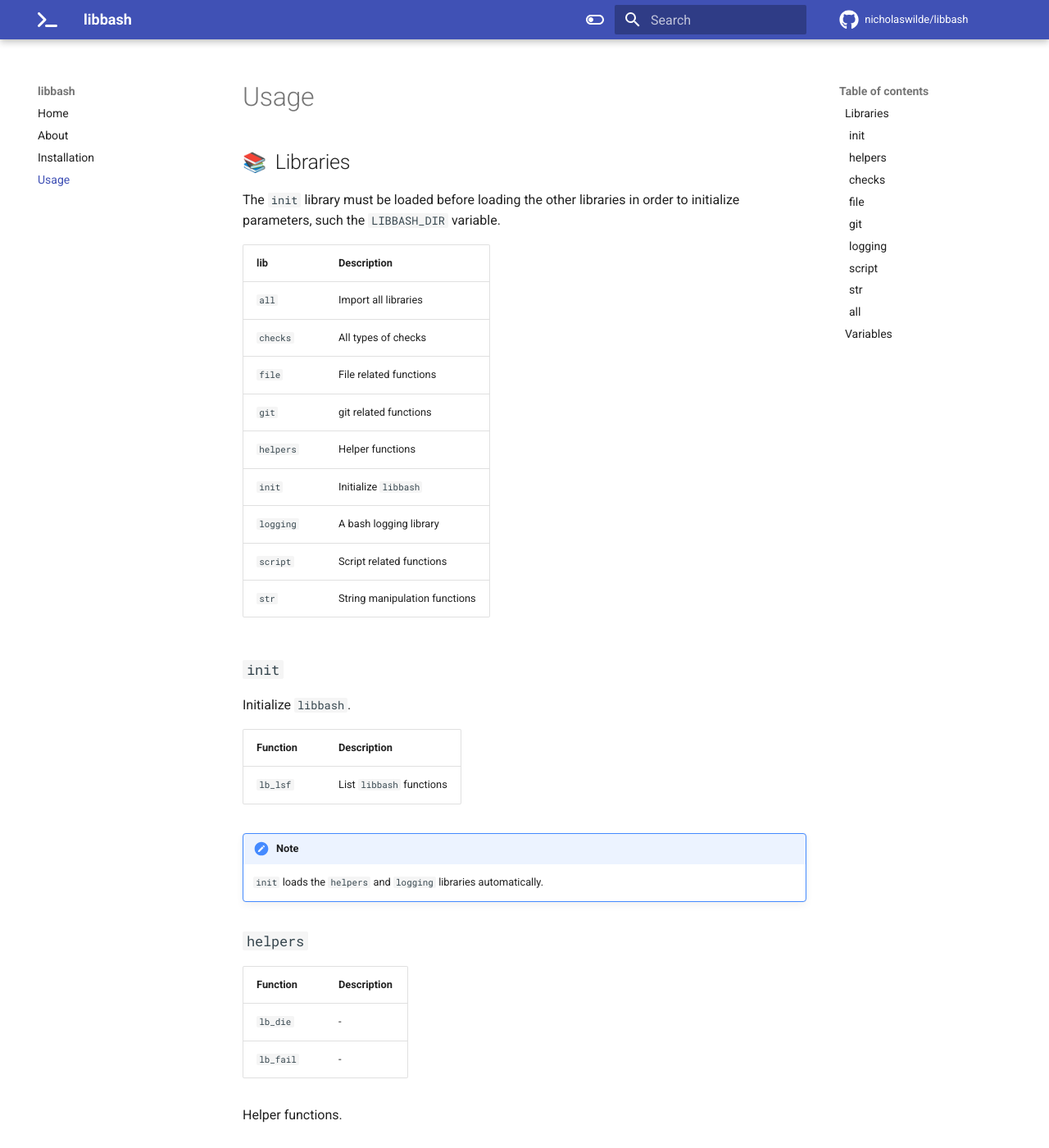
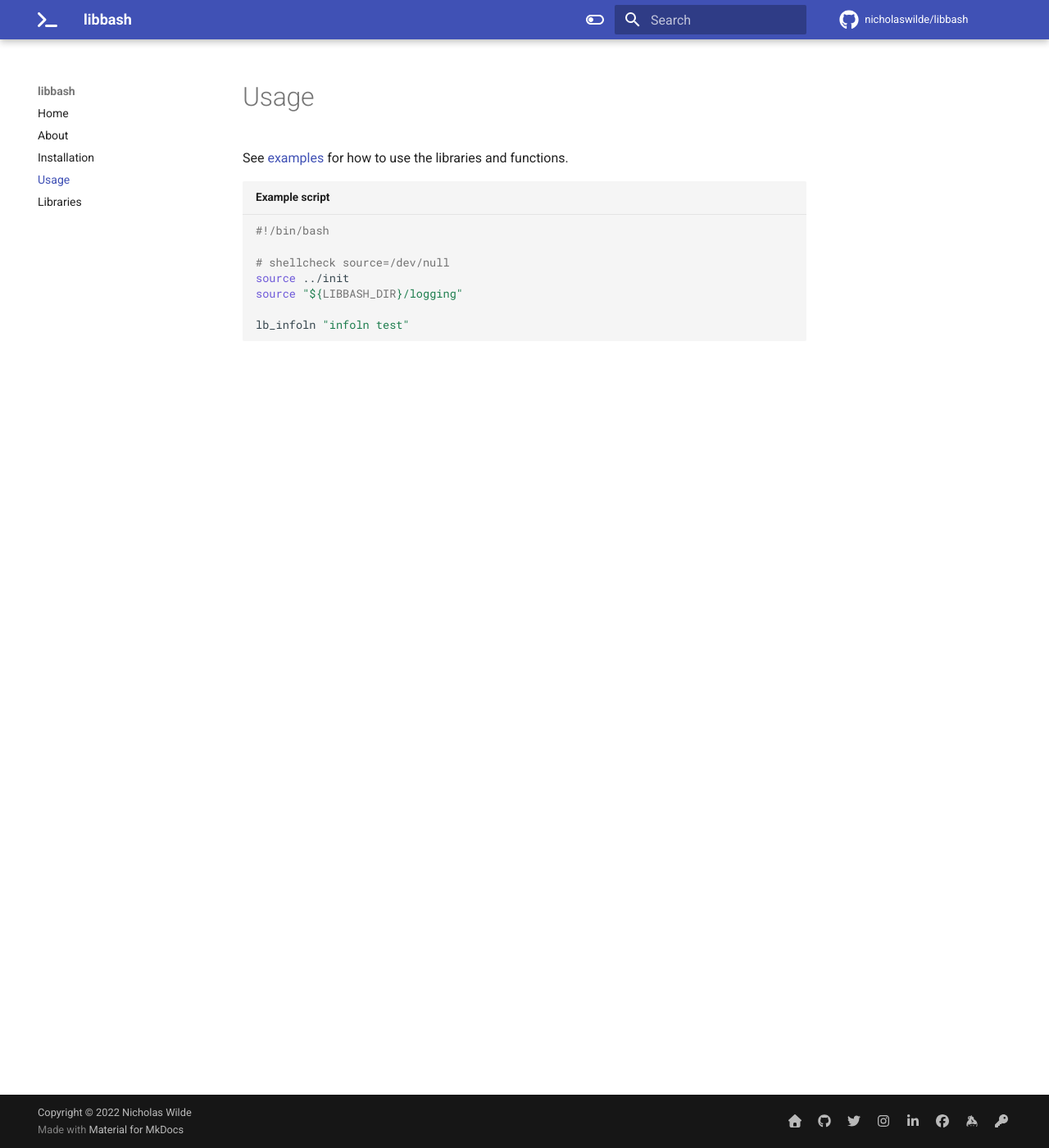
Before and after one commit to nicholaswilde/bash-lib, an MkDocs documentation site: the page built from docs/usage.md, in a window 1280 px wide and 1400 px high. Shown: the whole window at 82% size. Built offline with MkDocs 1.6.1 and Material for MkDocs 9.7.7, drawn with Linux system fonts in a browser that asks for light colours; emoji names are drawn with the system emoji font; comment, search, counter and statistics services are not loaded; some of the changed text lies outside the part shown.

Commit message:
feat: update pages
Signed-off-by: nιcнolaѕ wιlde <ncwilde43@gmail.com>

````diff
--- a/docs/usage.md
+++ b/docs/usage.md
@@ -1,81 +1,15 @@
 # Usage
 
-## :books:&nbsp; Libraries
+See [examples][1] for how to use the libraries and functions.
 
-The `init` library must be loaded before loading the other libraries in order to initialize parameters, such the
-`LIBBASH_DIR` variable.
+```shell title="Example script"
+#!/bin/bash
 
-| lib       | Description                   |
-|-----------|:------------------------------|
-| `all`     | Import all libraries          |
-| `checks`  | All types of checks           |
-| `file`    | File related functions        |
-| `git`     | git related functions         |
-| `helpers` | Helper functions              |
-| `init`    | Initialize `libbash`          |
-| `logging` | A bash logging library        |
-| `script`  | Script related functions      |
-| `str`     | String manipulation functions |
+# shellcheck source=/dev/null
+source ../init
+source "${LIBBASH_DIR}/logging"
 
-### `init`
+lb_infoln "infoln test"
+```
 
-Initialize `libbash`.
-
-| Function  | Description               |
-|-----------|---------------------------|
-| `lb_lsf`  | List `libbash` functions  |
-
-!!! note
-    `init` loads the `helpers` and `logging` libraries automatically.
-
-### `helpers`
-
-| Function  | Description |
-|-----------|-------------|
-| `lb_die`  | -           |
-| `lb_fail` | -           |
-
-Helper functions.
-
-### `checks`
-
-All types of checks.
-
-| Function            | Description                 |
-|---------------------|-----------------------------|
-| `lb_command_exists` | Check if a command exists   |
-| `lb_file_exists`    | Check if a file exists      |
-| `lb_is_null`        | Check if a variable is null |
-| `lb_dir_exists`     | Check if a directory exists |
-
-### `file`
-
-File related functions.
-
-### `git`
-
-git related functions.
-
-### `logging`
-
-A bash logging library.
-
-### `script`
-
-Script related functions.
-
-### `str`
-
-String manipulation functions.
-
-### `all`
-
-Import all libraries.
-
-## :rocket:&nbsp; Variables
-
-| Name                | Description                           | lib       |
-|---------------------|---------------------------------------|-----------|
-| `LIBBASH_DIR`       | The absolute path for libbash         | `init`    |
-| `LIBBASH_LOG_LEVEL` | The log level                         | `logging` |
-| `LIBBASH_USAGE_MSG` | The usage message for `lb_show_usage` | `script`  |
+[1]: <https://github.com/nicholaswilde/libbash/tree/main/examples>
--- a/mkdocs.yml
+++ b/mkdocs.yml
@@ -37,6 +37,7 @@ nav:
   - About: about.md
   - Installation: installation.md
   - Usage: usage.md
+  - Libraries: libraries.md
 
 extra:
   social:
````
Also changed, not shown: docs/libraries.md (added, +158 -0 lines).
